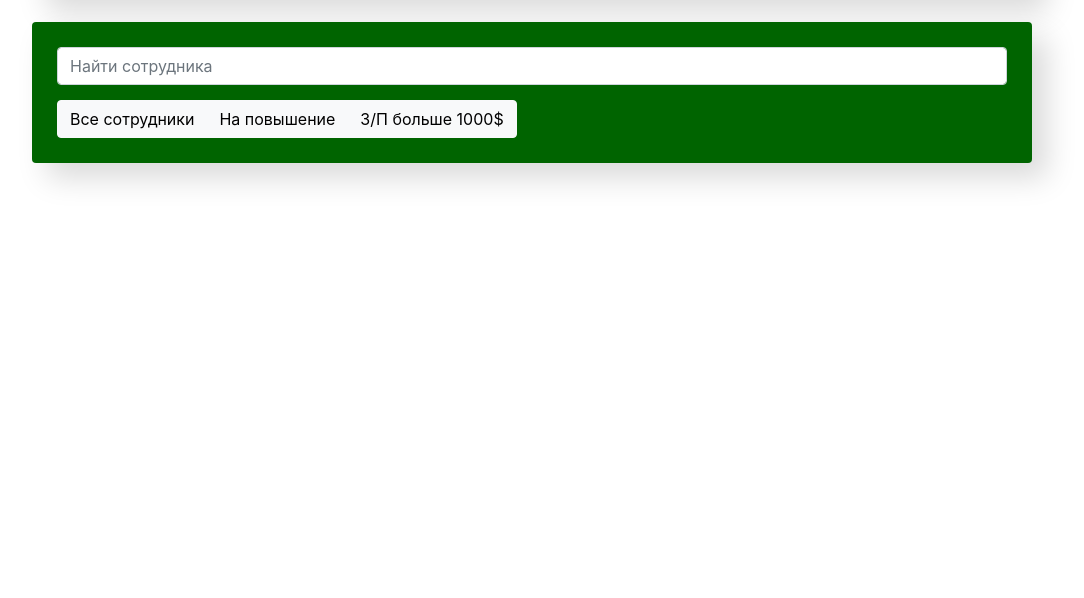
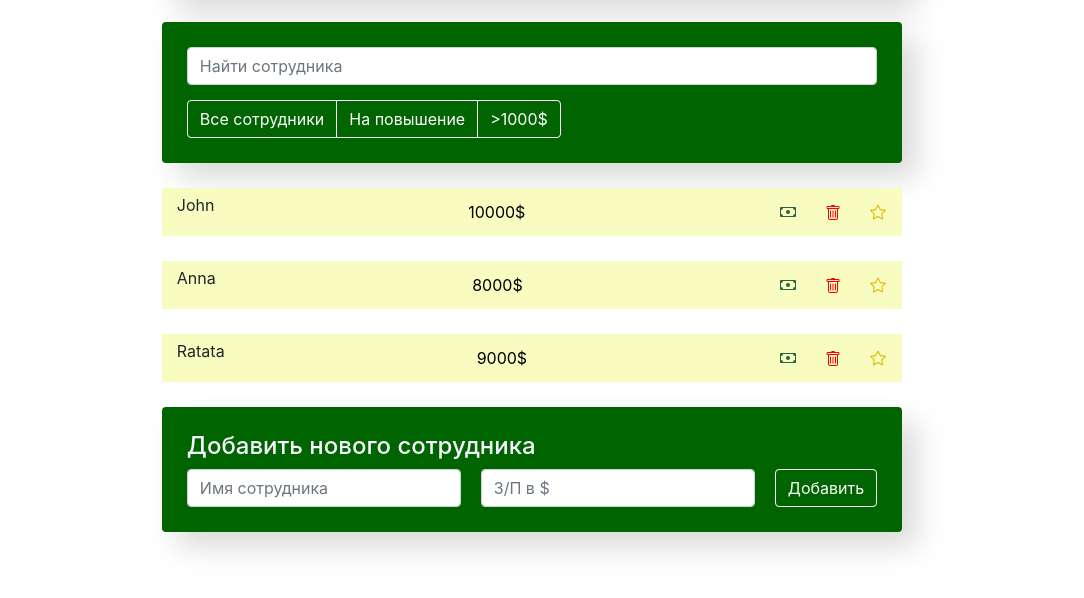
Before and after one commit to DaaniilVorotnikov/employees-list-app, a React app: page / in a window 1280 px wide. Shown: the part 202-800 px from the top of the page, without its empty margins (108-1192 px from the left). Built offline with nearby package versions, Linux system fonts and the light colour scheme.

Commit message:
employees-list-app

```diff
--- a/package.json
+++ b/package.json
@@ -6,7 +6,9 @@
     "@testing-library/jest-dom": "^5.11.4",
     "@testing-library/react": "^11.1.0",
     "@testing-library/user-event": "^12.1.10",
+    "bootstrap-icons": "^1.7.2",
     "react": "^17.0.2",
+    "react-bootstrap-icons": "^1.7.2",
     "react-dom": "^17.0.2",
     "react-scripts": "4.0.3",
     "web-vitals": "^1.0.1"
@@ -34,5 +36,8 @@
       "last 1 firefox version",
       "last 1 safari version"
     ]
+  },
+  "devDependencies": {
+    "file-loader": "^6.2.0"
   }
 }
--- a/src/components/app-filter/app-filter.css
+++ b/src/components/app-filter/app-filter.css
@@ -1,12 +1,16 @@
 .app-filter{
+    display: flex;
+    flex-direction: column;
     margin-top: 25px;
     padding:25px;
     color:ghostwhite;
     background-color: darkgreen;
     border-radius: 4px;
     box-shadow: 15px 15px 30px rgba(0, 0, 0, .15);
+
 }
 
 .btn-group{
+    display: block;
     margin-top: 15px;
 }
--- a/src/components/app-filter/app-filter.js
+++ b/src/components/app-filter/app-filter.js
@@ -2,33 +2,52 @@ import React from "react";
 import SearchPanel from "../search-panel/search-panel";
 import './app-filter.css';
 
-const AppFilter = () =>{
+class AppFilter extends React.Component{
+    constructor(props){
+        super(props)
+        this.state = {
+            rules:''
+        }
+    }
+    searchWithRules = (rules) =>{
+        this.setState({rules})
+        this.props.getNeedsEmploees(rules)
+    }
+
+
+    render(){
+
+    const buttonsData = [
+        {name: 'employees', text: 'Все сотрудники',},
+        {name: 'rise', text: 'На повышение',},
+        {name: '>1000$', text: '>1000$',}
+    ]
+
+    const createButtons =
+        buttonsData.map(button => {
+        return(
+        <button
+        key={button.name}
+        className="btn"
+        type="button"
+        onClick={() => this.searchWithRules(button.name)}
+        >
+           {button.text}
+        </button>
+        )
+        })
+
+
     return(
         <div className="app-filter">
-            <SearchPanel/>
+            <SearchPanel onUpdateSearch={this.props.onUpdateSearch}/>
             <div className="btn-group">
-            <bottun
-            className="btn btn-light"
-            type="button"
-            >
-                Все сотрудники
-            </bottun>
-            <bottun
-            className="btn btn-light"
-            type="button"
-            >
-                На повышение
-            </bottun>
-            <bottun
-            className="btn btn-light"
-            type="button"
-            >
-                З/П больше 1000$
-            </bottun>
+             {createButtons}
             </div>
         </div>
 
     );
+    };
 };
 
 export default AppFilter
--- a/src/components/app-info/app-info.css
+++ b/src/components/app-info/app-info.css
@@ -1,4 +1,6 @@
 .app-info{
+    display: flex;
+    flex-direction: column;
     padding:25px;
     color:ghostwhite;
     background-color: darkgreen;
--- a/src/components/app/app.css
+++ b/src/components/app/app.css
@@ -1,4 +1,4 @@
 .app{
-  margin: 0 auto;
+   margin: 0 auto;
    max-width: 1000px;
   }
--- a/src/components/app/app.js
+++ b/src/components/app/app.js
@@ -3,17 +3,122 @@ import AppFilter from '../app-filter';
 import AppInfo from '../app-info';
 import EmployeesAddForm from '../employees-add-form';
 import EmployeesList from '../employees-list';
+import React from 'react';
 
 
-function App() {
+class App extends React.Component{
+  constructor(props){
+    super(props);
+    this.state = {
+      data: [
+      {name: "John", salary: '10000', increase: false, rise: false, key: 1},
+      {name: "Anna", salary: '8000', increase: false, rise: false, key: 2},
+      {name: "Ratata", salary: '9000', increase: false, rise: false, key: 3},
+    ],
+      term: '',
+      filterData: null
+  }
+    this.maxId = 4
+  }
+
+  updateClone = (newClone) =>{
+    this.clone = newClone
+  }
+
+  increaseCount = (key, props) => {
+    this.setState(({data}) => ({
+      data: data.map(item => {
+        if(item.key === key){
+          return {...item, [props]: !item[props]}
+        }
+        return item;
+      })
+    }))
+  }
+
+  deleteItem = (key) => {
+    this.setState(({data}) =>{
+      return{
+        data: data.filter(item => item.key !== key)
+      }
+    })
+  }
+  searchEmployees = (items, term) =>{
+    if(term.length === 0){
+      return items
+    }
+    return items.filter(item => {
+      return item.name.indexOf(term) > - 1
+    })
+  }
+  onUpdateSearch = (term) => {
+      this.setState({term})
+  }
+
+  addItem = (name, salary) => {
+    if(name && salary){
+    const randKey = this.maxId++
+    const newItem = {
+      name,
+      salary,
+      increase:false,
+      key:randKey
+    }
+    this.setState(({data}) =>{
+      const newData = [...data, newItem]
+      this.updateClone(newData)
+        return{data: newData}
+    })
+  }
+  }
+
+  getNeedsEmploees = (rule) => {
+    switch(rule){
+      case 'rise':
+        const rise = this.state.data.filter(item => item.rise === true)
+        this.setState({filterData: rise})
+        break
+      case 'employees':
+        this.setState({filterData: null})
+        break
+      case '>1000$':
+        const moreThousand = this.state.data.filter(item => item.salary > 1000)
+        this.setState({filterData: moreThousand})
+        break
+    }
+  }
+
+
+
+ render(){
+  const {data, term, filterData} = this.state
+  const finalData = !filterData ? data : filterData
+  const inc = this.state.data.filter(item => item.increase === true)
+  const employees = this.state.data.filter(item => item.key)
+  const visibleData = this.searchEmployees(finalData, term)
+
   return (
     <div className="app">
-        <AppInfo/>
-        <AppFilter/>
-        <EmployeesList/>
-        <EmployeesAddForm/>
+        <AppInfo
+         increase={inc.length}
+          employees={employees.length}
+        />
+        <AppFilter
+         onUpdateSearch={this.onUpdateSearch}
+         getNeedsEmploees={this.getNeedsEmploees}
+        />
+        <EmployeesList
+        data={visibleData}
+        onDelete={this.deleteItem}
+        onToggle={this.increaseCount}
+        />
+        <EmployeesAddForm
+          handleAdd={this.addItem}
+        />
     </div>
   );
+ }
 }
 
+
 export default App;
--- /dev/null
+++ b/src/components/employees-add-form/employees-add-form.css
@@ -0,0 +1,24 @@
+.employees-add-form{
+    display: flex;
+    flex-direction:column;
+    margin-top: 25px;
+    padding:25px;
+    color:ghostwhite;
+    background-color: darkgreen;
+    border-radius: 4px;
+    box-shadow: 15px 15px 30px rgba(0, 0, 0, .15);
+}
+.interactive-panel{
+    display: flex;
+    flex-direction: row;
+    justify-content: space-between;
+}
+
+.form-control{
+    margin-right: 20px;
+}
+
+.btn{
+    color: white;
+    border-color: white;
+}
--- a/src/components/employees-add-form/employees-add-form.js
+++ b/src/components/employees-add-form/employees-add-form.js
@@ -1,9 +1,65 @@
 import React from "react";
+import './employees-add-form.css';
 
-const EmployeesAddForm = () =>{
+class EmployeesAddForm extends React.Component{
+    constructor(props){
+        super(props);
+        this.state ={
+            name: '',
+            salary: ''
+        }
+    }
+
+    onValueChange = (e) =>{
+        this.setState({
+            [e.target.name] : e.target.value,
+            [e.target.salary] : e.target.salary
+        })
+    }
+
+    onAdd = () =>{
+        this.props.handleAdd(this.state.name, this.state.salary);
+        this.setState({
+            name: '',
+            salary: ''
+        })
+    }
+
+
+   render(){
+
+    const {name, salary} = this.state
+
     return(
-        <div></div>
+        <div className="employees-add-form">
+            <h4>Добавить нового сотрудника</h4>
+            <form className="interactive-panel" onSubmit={this.onSubmit}>
+                <input
+                    placeholder="Имя сотрудника"
+                    className="form-control"
+                    type="text"
+                    name="name"
+                    onChange={this.onValueChange}
+                    value={name}
+                />
+                <input
+                 placeholder="З/П в $"
+                 className="form-control"
+                 type="text"
+                 name="salary"
+                 onChange={this.onValueChange}
+                 value={salary}
+                 />
+                <button
+                className="btn"
+                type="button"
+                onClick={this.onAdd}
+                >
+                    Добавить
+                </button>
+            </form>
+        </div>
     );
-};
+}};
 
 export default EmployeesAddForm
--- /dev/null
+++ b/src/components/employees-list-item/employees-list-item.css
@@ -0,0 +1,59 @@
+li {
+    list-style-type: none;
+   }
+
+.employees-list-items{
+    margin-top:25px;
+    border-color: khaki;
+    border-radius: 25%;
+}
+
+.employee{
+    display: flex;
+    flex-direction: row;
+    justify-content: space-between;
+    background-color: rgb(248, 252, 193);
+
+}
+
+.active{
+    background-color:lightgreen;
+    /* font-weight:bold; */
+}
+
+
+.employee-title{
+    margin: 5px 15px;
+}
+
+.employee-input-style{
+    background-color: #11ffee00;
+    text-align: center;
+    border: none;
+}
+
+.employee-btn{
+    display: flex;
+    flex-direction: row;
+}
+
+.btn__border{
+    border-color: rgb(248, 252, 193);
+}
+
+.bi-cash{
+    color: rgb(41, 99, 66);
+}
+
+.bi-trash{
+    color: red;
+}
+
+.bi-star{
+    color: rgb(219, 188, 9);
+    margin: 8px;
+}
+
+.bi-cash{
+    margin: 8px;
+}
--- /dev/null
+++ b/src/components/employees-list-item/employees-list-item.js
@@ -0,0 +1,72 @@
+import React from "react";
+import './employees-list-item.css';
+import * as Icon from 'react-bootstrap-icons';
+
+
+class EmployeesListItem extends React.Component{
+    constructor(props){
+        super(props)
+        this.state = {
+            starSwitcher: false,
+        }
+    }
+
+    toggleStar = () => {
+        this.setState(({starSwitcher})=>({
+            starSwitcher: !starSwitcher
+        }))
+    }
+
+
+    render(){
+        const {name, salary, increase, rise, onToggle, onDel} = this.props;
+        const star = <Icon.Star/>
+        const starFill = <Icon.StarFill/>
+
+        return(
+        <div className="employees-list-items">
+            <li className={increase ? "employee active" : "employee"}>
+                    <span className="employee-title">
+                        {name}
+                    </span>
+
+                    <input
+                    className="employee-input-style"
+                    defaultValue={salary + '$'}
+                    />
+
+                    <div className="employee-btn">
+                            <i
+                            className="bi bi-cash"
+                            toggle="increase"
+                            onClick={onToggle}
+                            >
+                            <Icon.Cash/>
+                            </i>
+
+                        <button
+                        type="button"
+                        className="btn btn__border"
+                        onClick={onDel}
+                        >
+                            <i
+                            className="bi bi-trash"
+                            >
+                                <Icon.Trash/>
+                            </i>
+                        </button>
+                            <i
+                            className="bi bi-star"
+                            toggle="rise"
+                            onClick={onToggle}
+                            >
+                                {rise ? starFill : star}
+                            </i>
+                    </div>
+            </li>
+        </div>
+        );
+    }
+};
+
+export default EmployeesListItem
--- a/src/components/employees-list-item/index.js
+++ b/src/components/employees-list-item/index.js
@@ -1,2 +1,2 @@
-import EmployeesListItem from "./employess-list-item";
+import EmployeesListItem from "./employees-list-item";
 export default EmployeesListItem;
--- a/src/components/employees-list/employees-list.js
+++ b/src/components/employees-list/employees-list.js
@@ -1,11 +1,21 @@
 import React from "react";
-import EmployeesListItem from '../employees-list-item/employess-list-item';
+import EmployeesListItem from '../employees-list-item';
 import './employees-list.css';
 
-const EmployeesList = () =>{
+const EmployeesList = ({data, onDelete, onToggle}) =>{
+    const elements = data.map(item => {
+        const {key, ...itemProps} = item
+        return <EmployeesListItem
+        key={key}
+        {...itemProps}
+        onDel={() => onDelete(key)}
+        onToggle={(e) => onToggle(key, e.currentTarget.getAttribute('toggle'))}
+        />
+    })
+
     return(
         <div >
-            <EmployeesListItem/>
+            {elements}
         </div>
     );
 };
--- a/src/components/search-panel/search-panel.js
+++ b/src/components/search-panel/search-panel.js
@@ -1,13 +1,27 @@
 import React from "react";
 
-const SearchPanel = () =>{
+class SearchPanel extends React.Component{
+    constructor(props){
+        super(props)
+        this.state = {
+            term: ''
+        }
+    }
+    onUpdateSearch = (e) => {
+        const term = e.target.value;
+        this.setState({term})
+        this.props.onUpdateSearch(term)
+    }
+    render(){
     return(
         <input
             placeholder="Найти сотрудника"
             className="form-control"
             type="text"
+            onChange={this.onUpdateSearch}
         />
     );
 };
+}
 
 export default SearchPanel
--- a/src/index.css
+++ b/src/index.css
@@ -1,4 +1,6 @@
 body {
+  display: flex;
+  justify-content: center;
   margin: 0;
   font-family: -apple-system, BlinkMacSystemFont, 'Segoe UI', 'Roboto', 'Oxygen',
     'Ubuntu', 'Cantarell', 'Fira Sans', 'Droid Sans', 'Helvetica Neue',
```
Also changed, not shown: public/index.html (+5 -2 lines), src/components/app-info/app-info.js (+3 -4 lines), src/components/employees-list-item/employess-list-item.js (deleted, +0 -9 lines), 1 other file.
